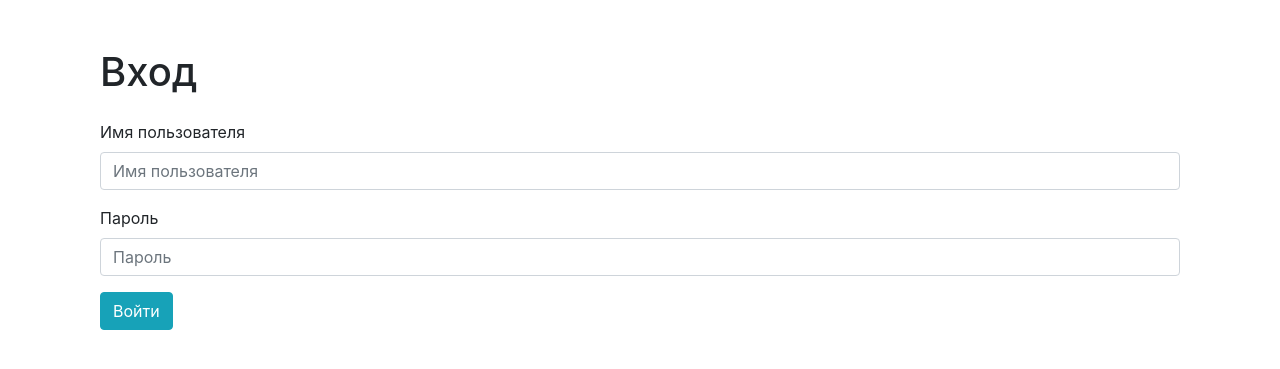
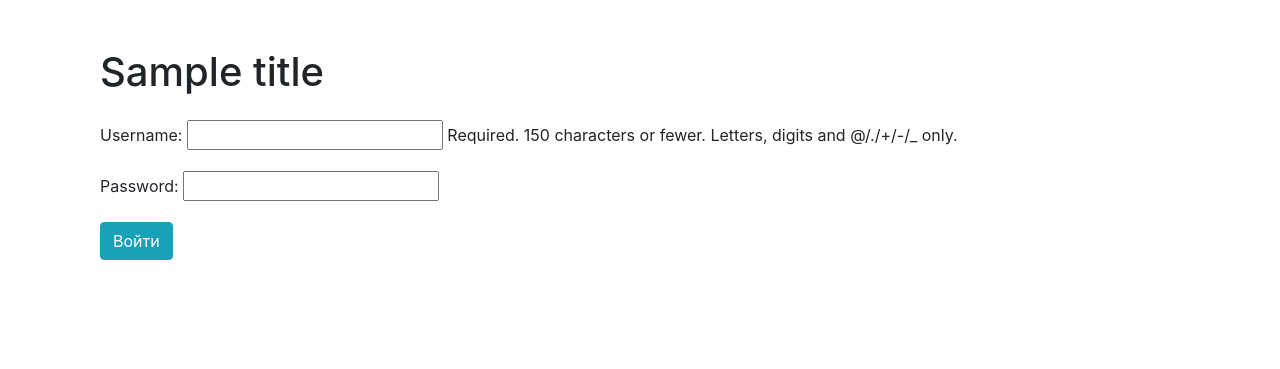
Before and after one commit to DzmitrySha/python-project-52, a Django app: template task_manager/templates/login.html in a window 1280 px wide. Shown: the part 56-425 px from the top of the page. Run offline with Django 4.2, Linux system fonts and the light colour scheme; tables that the repository leaves empty hold one stand-in row (values such as "Sample post"); the template is opened without the code that fills it: values that come from a table or form of the project are taken from there, most other values are stand-ins (such as "Sample title", 1, 10 or a date in 2020); some libraries are stand-ins or nearby versions.

Commit message:
modified template forms and paths

```diff
--- a/task_manager/templates/login.html
+++ b/task_manager/templates/login.html
@@ -1,25 +1,34 @@
 {% extends 'base.html' %}
 
-{% block title %}Страница входа{% endblock %}
+{% block title %}{{ title }}{% endblock %}
 
 {% block content %}
+
 <div class="container wrapper flex-grow-1">
-    <h1 class="my-4">Вход</h1>
-    <form method="get">
-        <div class="mb-3">
-            <label for="exampleInputText1" class="form-label">Имя
-                пользователя</label>
-            <input type="text" class="form-control" id="exampleInputText1"
-                   aria-describedby="textHelp" placeholder="Имя пользователя">
-        </div>
-        <div class="mb-3">
-            <label for="exampleInputPassword1" class="form-label">Пароль</label>
-            <input type="password" class="form-control"
-                   id="exampleInputPassword1" placeholder="Пароль">
-        </div>
+    <h1 class="my-4">{{ title }}</h1>
+
+    <form method="post">
+        {% csrf_token %}
+        {{ form.as_p }}
         <button type="submit" class="btn btn-info">Войти</button>
     </form>
+
 </div>
 
+{% endblock %}
 
-{% endblock %}
+
+<!--    <form method="get">-->
+<!--        <div class="mb-3">-->
+<!--            <label for="exampleInputText1" class="form-label">Имя-->
+<!--                пользователя</label>-->
+<!--            <input type="text" class="form-control" id="exampleInputText1"-->
+<!--                   aria-describedby="textHelp" placeholder="Имя пользователя">-->
+<!--        </div>-->
+<!--        <div class="mb-3">-->
+<!--            <label for="exampleInputPassword1" class="form-label">Пароль</label>-->
+<!--            <input type="password" class="form-control"-->
+<!--                   id="exampleInputPassword1" placeholder="Пароль">-->
+<!--        </div>-->
+<!--        <button type="submit" class="btn btn-info">Войти</button>-->
+<!--    </form>-->
--- a/task_manager/urls.py
+++ b/task_manager/urls.py
@@ -15,11 +15,12 @@
 """
 from django.conf.urls.static import static
 from django.contrib import admin
-from django.urls import path
+from django.urls import path, include
 from django.views.generic import TemplateView
 
 from task_manager import settings
-from task_manager.views import UsersList, CreateUser, UpdateUser, DeleteUser
+from task_manager.views import UsersList, CreateUser, UpdateUser, DeleteUser, \
+    LoginUser
 
 urlpatterns = [
     path('', TemplateView.as_view(template_name="index.html"), name="home"),
@@ -38,14 +39,14 @@
          DeleteUser.as_view(template_name="delete.html"),
          name="delete"),
 
-    path('login/', TemplateView.as_view(template_name="login.html"),
+    path('login/', LoginUser.as_view(template_name="login.html"),
          name="login"),
 
     path('logout/', TemplateView.as_view(template_name="index.html"),
          name="logout"),
 
     # path('accounts/', include('django.contrib.auth.urls')),
-    # path('i18n/', include('django.conf.urls.i18n')),
+    path('i18n/', include('django.conf.urls.i18n')),
 ]
 
 if settings.DEBUG:
--- a/task_manager/views.py
+++ b/task_manager/views.py
@@ -47,7 +47,7 @@
     form_class = AuthenticationForm
     template_name = "login.html"
     success_url = reverse_lazy("home")
-    extra_context = {'title': 'Страница входа', }
+    extra_context = {'title': 'Вход', }
 
 
 # class LogoutUser(LogoutView):
```
Also changed, not shown: task_manager/templates/create.html (+56 -9 lines), task_manager/templates/update.html (+55 -6 lines).
